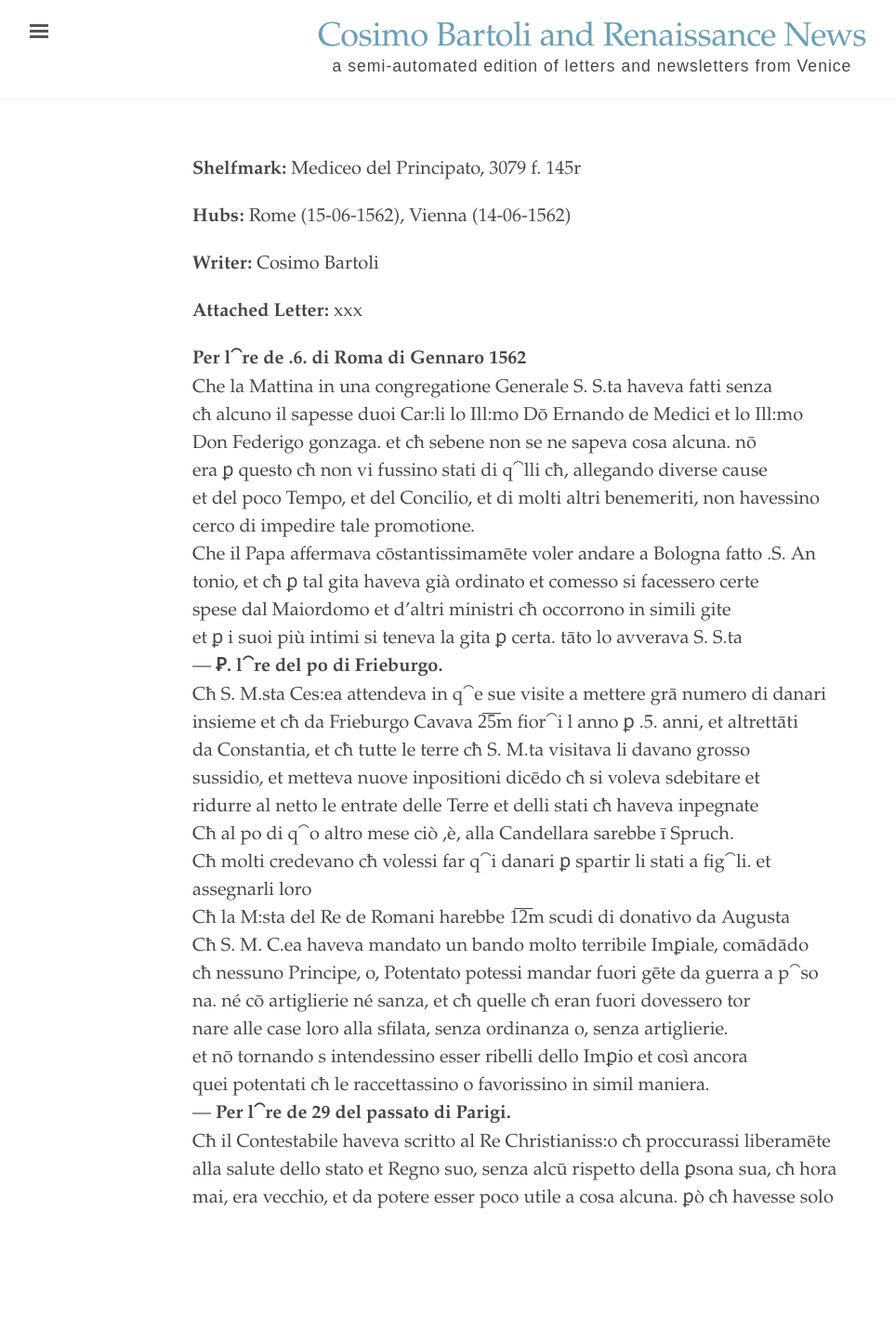
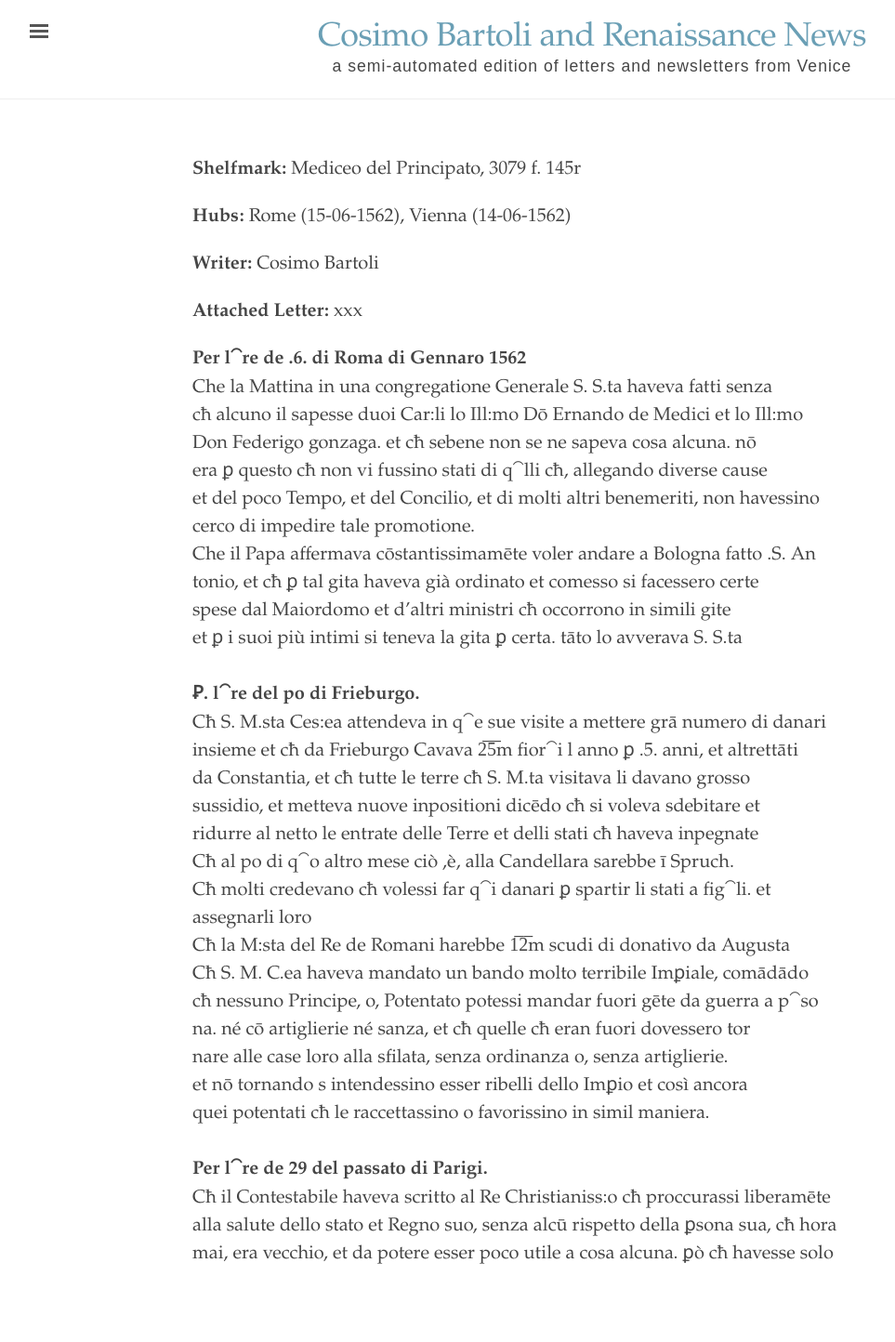
Before and after one commit to smansutti/test_ed, a Jekyll site: the page built from _texts/newsletter_test.md, in a window 1280 px wide. Shown: the whole page at 93% size, without its empty margins (3-966 px from the left). Built offline with Jekyll 4.4.1, drawn with Linux system fonts in a browser that asks for light colours; before the commit the page ends 1384 px from its top, so only the background shows below that.

Commit message:
Update newsletter_test.md

```diff
--- a/_texts/newsletter_test.md
+++ b/_texts/newsletter_test.md
@@ -19,7 +19,7 @@ Che il Papa affermava cōstantissimamēte voler andare a Bologna fatto .S. An
 tonio, et cħ ꝑ tal gita haveva già ordinato et comesso si facessero certe
 spese dal Maiordomo et d'altri ministri cħ occorrono in simili gite
 et ꝑ i suoi più intimi si teneva la gita ꝑ certa. tāto lo avverava S. S.ta
----
+<br/>
 <strong>Ꝑ. l⁀re del po di Frieburgo.</strong>
 Cħ S. M.sta Ces:ea attendeva in q⁀e sue visite a mettere grā numero di danari
 insieme et cħ da Frieburgo Cavava 2̅5̅m fior⁀i l anno ꝑ .5. anni, et altrettāti
@@ -36,7 +36,7 @@ na. né cō artiglierie né sanza, et cħ quelle cħ eran fuori dovessero tor
 nare alle case loro alla sfilata, senza ordinanza o, senza artiglierie.
 et nō tornando s intendessino esser ribelli dello Imꝑio et così ancora
 quei potentati cħ le raccettassino o favorissino in simil maniera.
----
+<br/>
 <strong>Per l⁀re de 29 del passato di Parigi.</strong>
 Cħ il Contestabile haveva scritto al Re Christianiss:o cħ proccurassi liberamēte
 alla salute dello stato et Regno suo, senza alcū rispetto della ꝑsona sua, cħ hora
```
